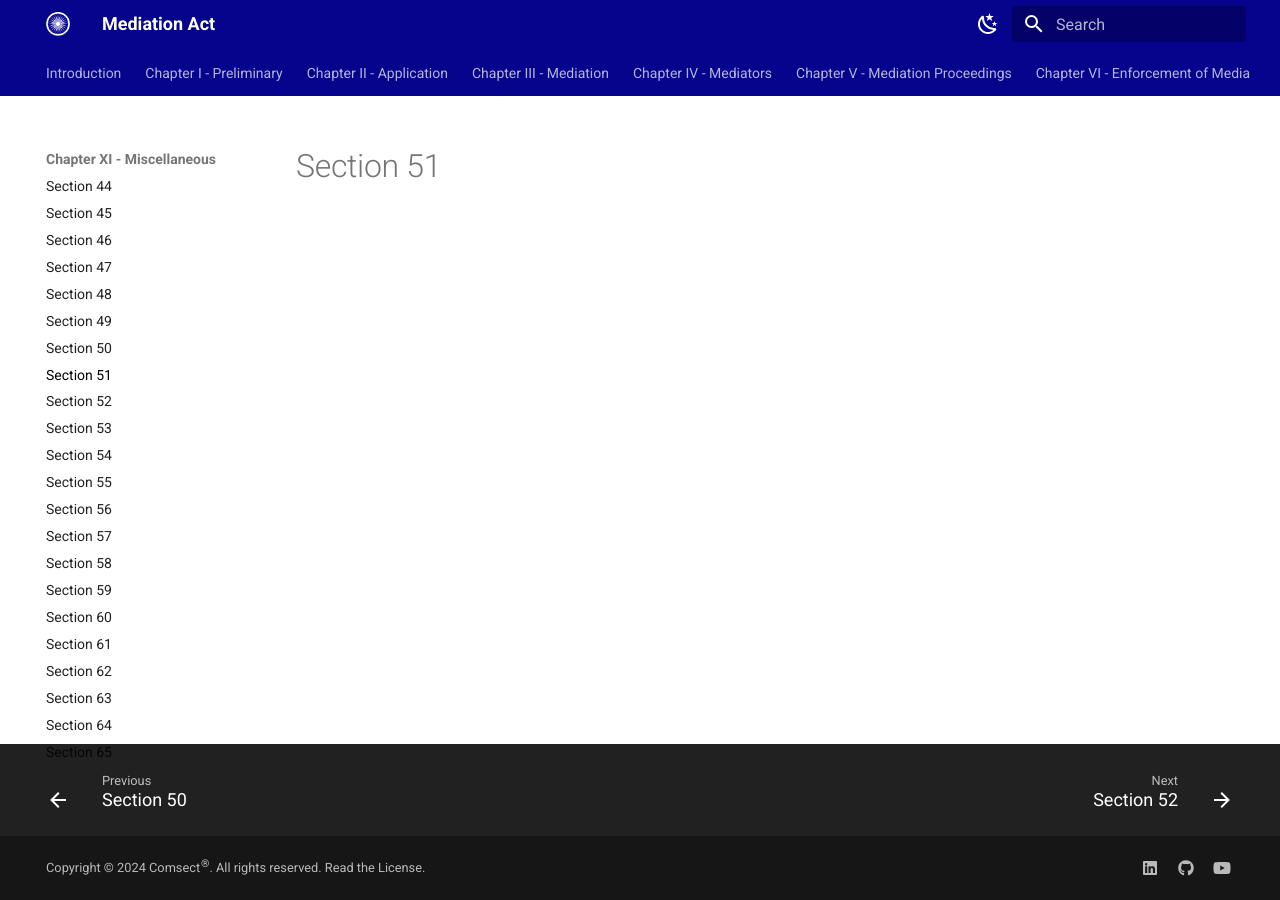
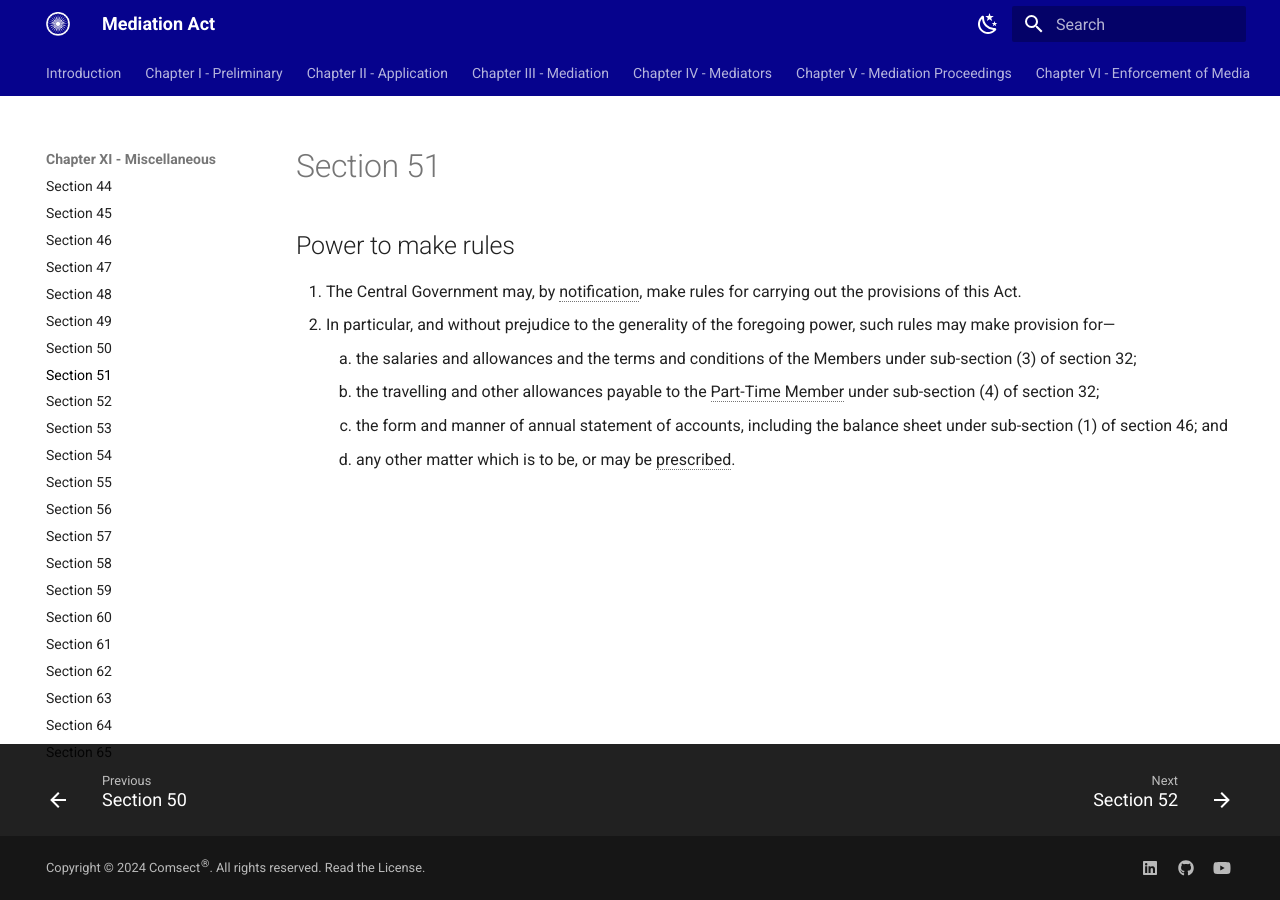
Before and after one commit to comsect/mediation-act, an MkDocs documentation site: the page built from docs/en/51.md, in a window 1280 px wide. Built offline with MkDocs 1.6.1 and Material for MkDocs 9.7.7, drawn with Linux system fonts in a browser that asks for light colours.

Commit message:
add section-fifty-one

```diff
--- a/docs/en/51.md
+++ b/docs/en/51.md
@@ -3,3 +3,14 @@ hide:
     - toc
 description: Power to make rules
 ---
+
+## Power to make rules
+
+1. The Central Government may, by notification, make rules for carrying out the provisions of this Act.
+2. In particular, and without prejudice to the generality of the foregoing power, such rules may make provision for—
+    1. the salaries and allowances and the terms and conditions of the Members under sub-section (3) of section 32;
+    2. the travelling and other allowances payable to the Part-Time Member under sub-section (4) of section 32;
+    3. the form and manner of annual statement of accounts, including the balance sheet under sub-section (1) of section 46; and
+    4. any other matter which is to be, or may be prescribed.
+
+*[Part-Time Member]: Subs. by Notification No. S.O. 4506(E), for “ Member” (w.e.f. 13-10-2023).
```
